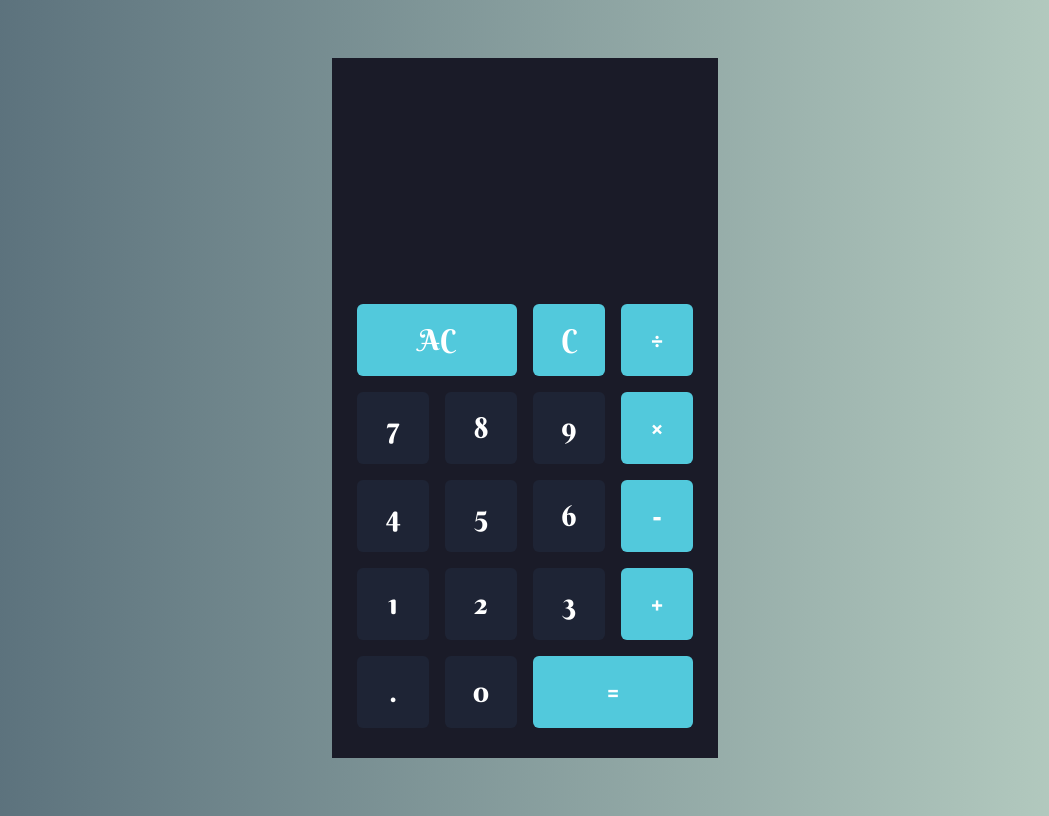
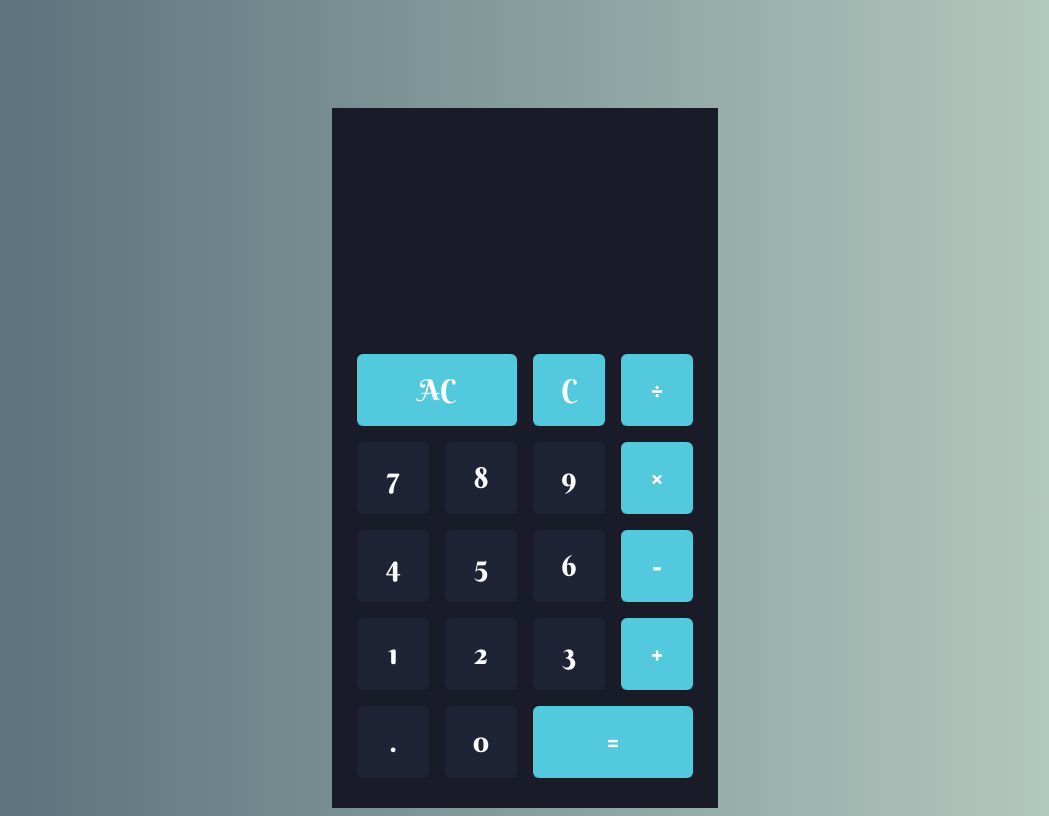
Before and after one commit to chotonSam/react_calculator, a React (Create React App) app: page / in a window 1280 px wide. Shown: the whole page, without its empty margins (115-1164 px from the left). Built offline with nearby package versions, Linux system fonts and the light colour scheme.

Commit message:
back to old school

```diff
--- a/src/index.css
+++ b/src/index.css
@@ -21,11 +21,9 @@ body {
   ); /* W3C, IE 10+/ Edge, Firefox 16+, Chrome 26+, Opera 12+, Safari 7+ */
   -webkit-font-smoothing: antialiased;
   -moz-osx-font-smoothing: grayscale;
-  /* overflow: hidden; */
 }
 .App {
   display: flex;
   justify-content: center;
   align-items: center;
-  height: 100vh;
 }
--- a/src/styles/Main.jsx
+++ b/src/styles/Main.jsx
@@ -9,10 +9,10 @@ export const Container = styled.div`
   text-align: center;
   justify-content: center;
   align-content: center;
-  /* @media only screen and (max-width: 576px) {
+  @media only screen and (max-width: 576px) {
     margin-top: 10px;
   }
-  margin-top: 100px; */
+  margin-top: 100px;
 
   background: #1a1b28;
 `;
```
